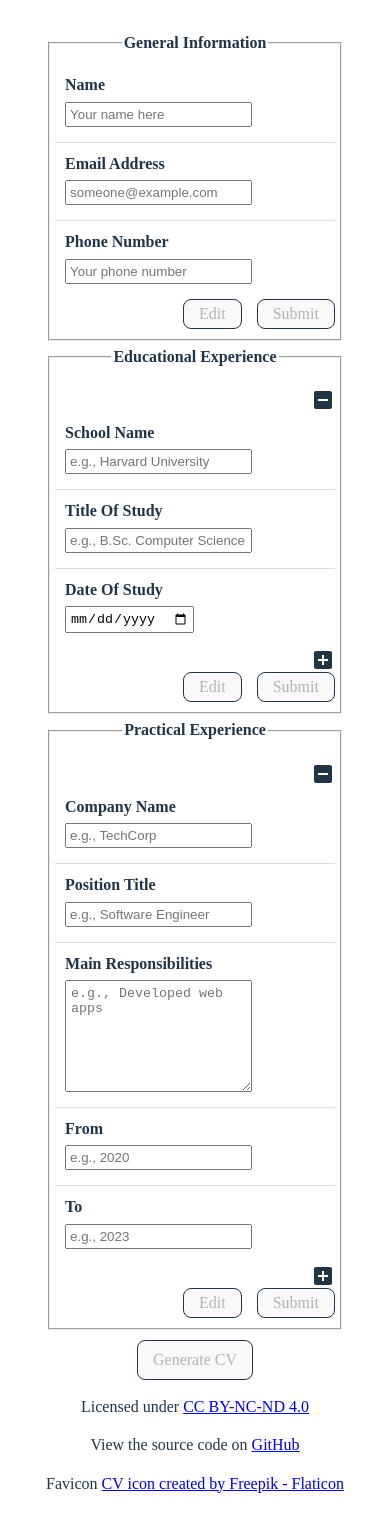
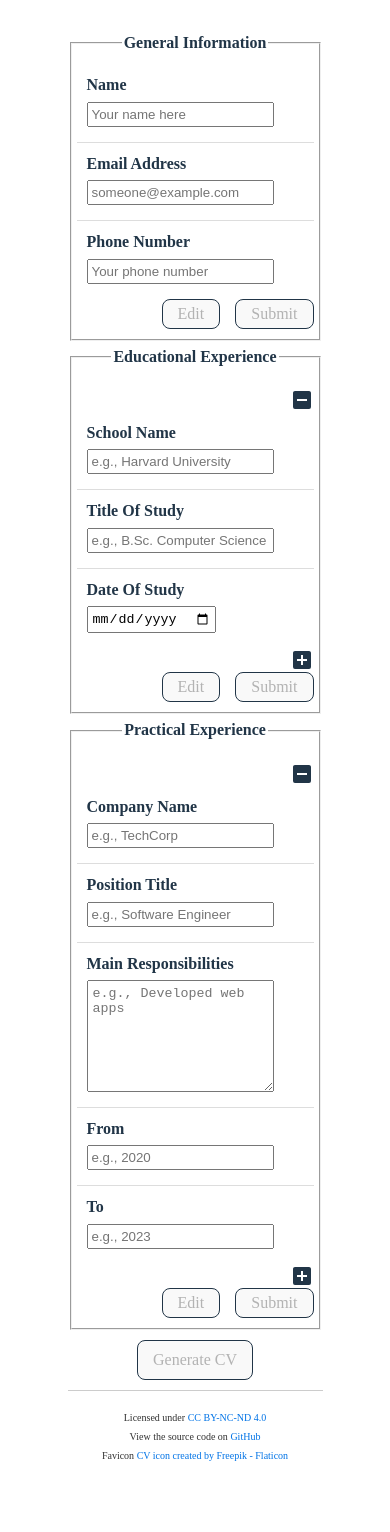
Before and after one commit to Maddily/cv-generator, a React (Vite) app: page / in a window 390 px wide. Shown: the top 1532 px of the page. After the commit the page ends 1483 px from the top, so only its background shows below. Built offline with nearby package versions, Linux system fonts and the light colour scheme.

Commit message:
Style the footer

```diff
--- a/src/styles/App.css
+++ b/src/styles/App.css
@@ -2,6 +2,7 @@
   max-width: 1280px;
   margin: 0 auto;
   padding: 2rem;
+  padding-bottom: 0;
   text-align: center;
 }
 
@@ -9,3 +10,38 @@
   margin: 10px auto 0;
   padding: 10px 15px;
 }
+
+footer {
+  padding: 20px;
+  text-align: center;
+  font-size: 14px;
+  color: #333;
+  border-top: 1px solid #ccc;
+  margin-top: 10px;
+}
+
+footer p {
+  margin: 5px 0;
+}
+
+footer a {
+  color: #0073e6;
+  text-decoration: none;
+}
+
+footer a:hover {
+  text-decoration: underline;
+}
+
+@media (max-width: 768px) {
+  footer {
+    padding: 15px;
+    font-size: 12px;
+  }
+}
+
+@media (max-width: 480px) {
+  footer {
+    font-size: 10px;
+  }
+}
```
